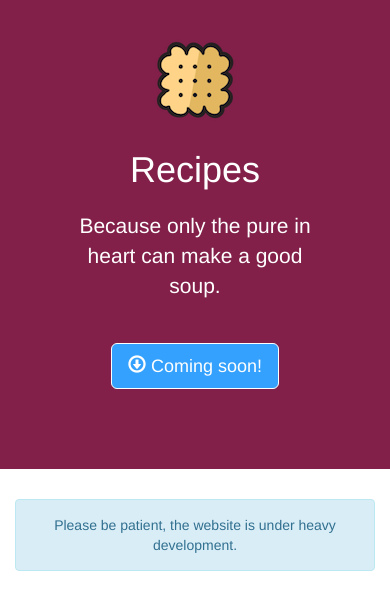
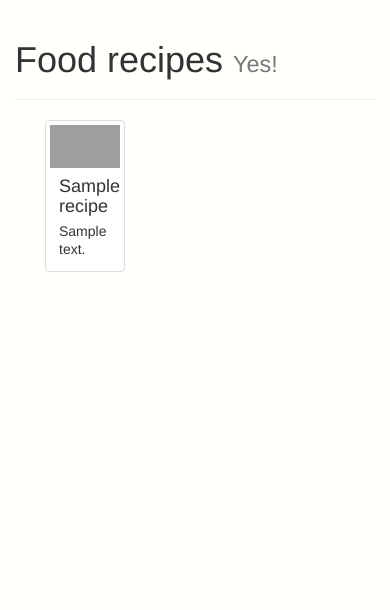
Before and after one commit to r3econ/recipes, a Django app: page / in a window 390 px wide. Shown: the top 610 px of the page. Run offline with Django 3.2, Linux system fonts and the light colour scheme; tables that the repository leaves empty hold one stand-in row (values such as "Sample post"); some libraries are stand-ins or nearby versions; grey boxes are pictures that could not be loaded.

Commit message:
Work on the home, dummy website

```diff
--- a/website/templates/base.html
+++ b/website/templates/base.html
@@ -6,38 +6,11 @@
   <script src="https://ajax.googleapis.com/ajax/libs/jquery/2.1.3/jquery.min.js"></script>
   <script type="text/javascript" src="//maxcdn.bootstrapcdn.com/bootstrap/3.3.4/js/bootstrap.min.js"></script>
   <style type="text/css">
-    .jumbotron {
-        background: #82204A;
-        color: white;
-        padding-bottom: 80px
+    body {
+        background: #FFFFFC;
     }
-    .jumbotron .btn-primary {
-        background: #33A1FD;
-        border-color: #ffffff
-    }
-    .jumbotron .btn-primary:hover {
-        background: #558C8C
-    }
-    .jumbotron p {
-        color: #ffffff;
-        max-width: 75%;
-        margin: 1em auto 2em
-    }
-    .navbar+.jumbotron {
-        margin-top: -20px
-    }
-    .jumbotron .main-logo {
-        display: block;
-        background: #b01302;
-        border-radius: 50%;
-        overflow: hidden;
-        width: 110px;
-        height: 110px;
-        margin: auto;
-        border: 4px solid white
-    }
-    .jumbotron .burger-logo img {
-        max-width: 100px
+    .page-header {
+
     }
 
   </style>
--- a/website/templates/index.html
+++ b/website/templates/index.html
@@ -3,19 +3,34 @@
 
 {% block content %}
 
-<div class="jumbotron text-center">
+<div class="container">
+  <div class="page-header">
+      <h1>
+        Food recipes
+        <small>Yes!</small>
+      </h1>
+  </div>
+
   <div class="container">
-    <a href="/" class="burger-logo">
-      <img src="{% static 'logo.png'%}">
-    </a>
-    <h1>Recipes</h1>
-    <p>Because only the pure in heart can make a good soup.</p>
-    <a type="button" class="btn btn-lg btn-primary" href="https://github.com/r3econ/recipes"><span class="glyphicon glyphicon-download"></span> Coming soon!</a>
+    <div id="recipes" class="list-group">
+      {% for recipe in recipes %}
+      <div class="item  col-xs-4 col-lg-4">
+          <div class="thumbnail">
+              <img class="group list-group-image" src="http://lorempixel.com/400/250/food/" alt="" />
+              <div class="caption">
+                  <h4 class="group inner list-group-item-heading">
+                      {{ recipe.title }}
+                  </h4>
+                  <p class="group inner list-group-item-text">
+                      {{ recipe.description }}
+                  </p>
+              </div>
+          </div>
+      </div>
+      {% endfor %}
+    </div>
   </div>
+
 </div>
-<div class="container">
-   <div class="alert alert-info text-center" role="alert">
-    Please be patient, the website is under heavy development.
-  </div>
-</div>
+
 {% endblock %}
--- a/website/views.py
+++ b/website/views.py
@@ -8,7 +8,8 @@ def index(request):
     """
     Home page
     """
-    return render(request, 'index.html')
+    recipes = models.Recipe.objects.all()
+    return render(request, 'index.html', {'recipes': recipes})
 
 def recipes(request):
     """
```
